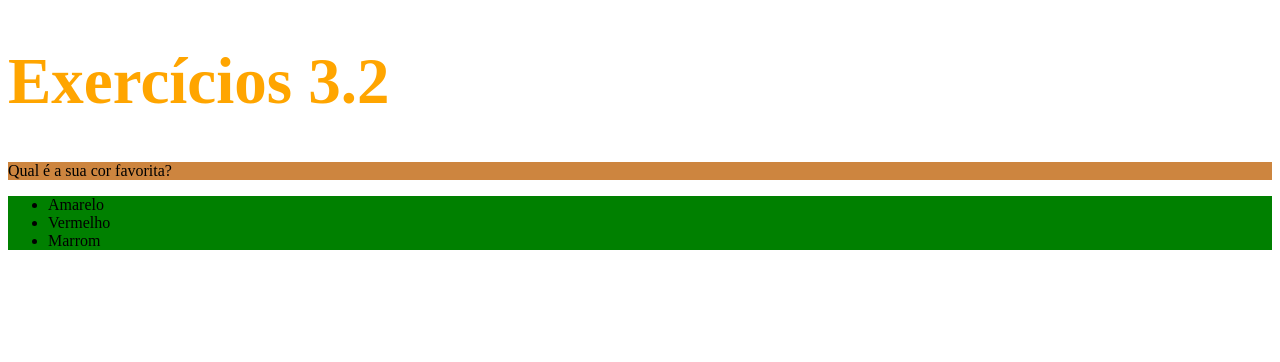
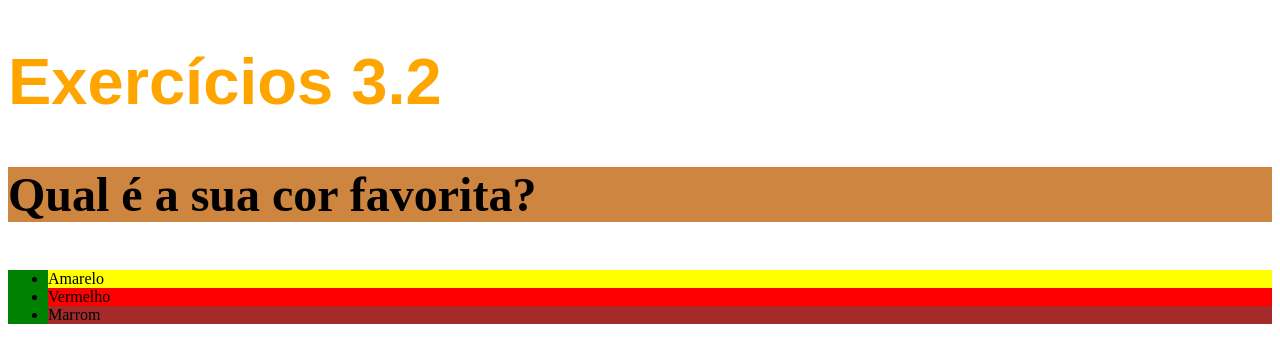
Before and after one commit to wesleypribeiro/trybe-exercises, a plain HTML site: page bloco_3/dia_2/index.html in a window 1280 px wide. Drawn offline with Linux system fonts and the light colour scheme.

Commit message:
Feito os segundos exercicios

```diff
--- a/bloco_3/dia_2/index.html
+++ b/bloco_3/dia_2/index.html
@@ -7,6 +7,7 @@
         #titulo {
             font-size: 65px;
             color: orange;
+            font-family: sans-serif;
         }
 
         #lista {
@@ -16,15 +17,24 @@
         .fundo {
             background-color: peru;
         }
+
+        p {
+            font-weight: 600;
+            font-size: 3em;
+        }
+
+        body {
+            font-size: 16px;
+        }
     </style>
 </head>
 <body>
     <h1 id="titulo">Exercícios 3.2</h1>
     <p class="fundo">Qual é a sua cor favorita?</p>
     <ul id="lista" class="fundo">
-        <li>Amarelo</li>
-        <li>Vermelho</li>
-        <li>Marrom</li>
+        <li style="background-color: yellow">Amarelo</li>
+        <li style="background-color: red">Vermelho</li>
+        <li style="background-color: brown;">Marrom</li>
     </ul>
 </body>
 </html>
```
